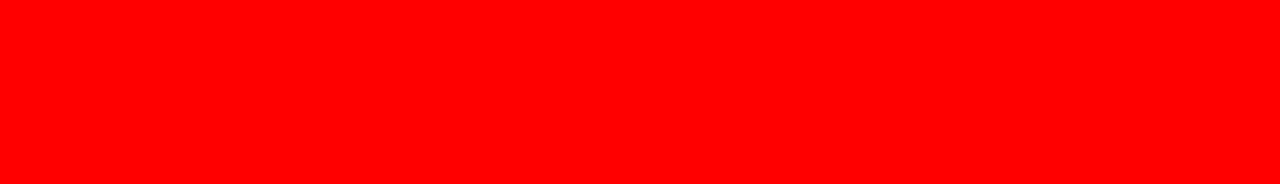
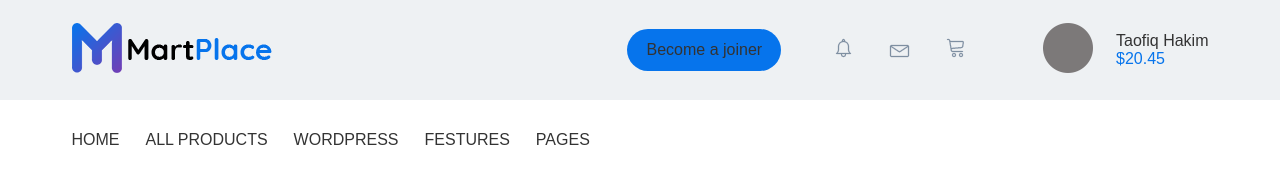
Before and after one commit to nairda9977/martplace, a website: page app/index.html in a window 1280 px wide. Drawn offline with nearby package versions, Linux system fonts and the light colour scheme; files that its build step writes are made by us from their sources.

Commit message:
added header

```diff
--- a/app/index.html
+++ b/app/index.html
@@ -4,10 +4,63 @@
     <meta charset="UTF-8">
     <meta name="viewport" content="width=device-width, initial-scale=1.0">
     <title>Document</title>
+    <link href="https://fonts.googleapis.com/css?family=Quicksand:500,700&display=swap" rel="stylesheet">
     <link rel="stylesheet" href="css/libs.min.css">
     <link rel="stylesheet" href="css/style.min.css">
 </head>
 <body>
+    <header class="header">
+    <div class="header__top">
+
+    <div class="container" >
+
+        <div class="header__top-inner">
+        <div class="header__logo">
+            <a class="header__img" href="#"><img src="images/logo.png" alt=""></a>
+            </div>
+        <div class="header__text">
+            <a class="joiner-link" href="#">Become a joiner</a>
+            </div>
+            <div class="header__profile">
+               <div class="portfolio">
+                   <a href="#"><img src="images/item1.png" alt=""></a>
+                   <a href="#"><img src="images/item2.png" alt=""></a>
+                   <a href="#"><img src="images/item3.png" alt=""></a>
+               </div>
+                <div class="header__foto">
+                    <a href="#"><img src="images/Ellipse%204.png" alt=""></a>
+                </div>
+                <div class="name">
+                    <a href="#">Taofiq Hakim</a>
+                    <a  class="header__cost"href="#">$20.45</a>
+                </div>
+            </div>
+
+            </div>
+
+        </div>
+
+        </div>
+        <div class="header__menu">
+           <div class="container">
+           <div class="header__menu-inner">
+            <nav class="menu">
+                <ul>
+                    <li><a href="#">HOME</a></li>
+                    <li><a href="#"> all products</a></li>
+                    <li><a href="#">wordpress</a></li>
+                    <li><a href="#">festures</a></li>
+                    <li><a href="#">Pages</a></li>
+                </ul>
+            </nav>
+            <div class="search">
+
+            </div>
+        </div>
+        </div>
+        </div>
+
+    </header>
 
 
 
--- /dev/null
+++ b/app/scss/_fonts.scss
@@ -0,0 +1,8 @@
+@font-face {
+  font-family: "Quicksand-Regular", sans-serif;
+
+  src: url("../fonts/Quicksand-Regular.woff") format("woff"),
+    url("../fonts/Quicksand-Regular.woff2") format("woff2");
+  font-weight: normal;
+  font-style: normal;
+}
--- /dev/null
+++ b/app/scss/_global.scss
@@ -0,0 +1,24 @@
+html{
+    box-sizing: border-box;
+}
+*, *::before, *::after{
+    box-sizing: inherit;
+}
+a{
+    display: inline-block;
+    text-decoration: none;
+    color: $text;
+}
+body{
+    font-family: "Quicksand-Regular", sans-serif;
+}
+ul, li{
+    list-style: none;
+    padding: 0;
+    margin: 0;
+}
+.container{
+    max-width: 1167px;
+    margin: 0 auto;
+    padding: 0 15px;
+}
--- /dev/null
+++ b/app/scss/_vars.scss
@@ -0,0 +1,4 @@
+$text:#333333;
+$blue:#0674ec;
+$bg:#eef1f3;
+$blue2:#153bc2;
--- a/app/scss/style.scss
+++ b/app/scss/style.scss
@@ -1,18 +1,60 @@
-html{
-    box-sizing: border-box;
-}
-*, *::before, *::after{
-    box-sizing: inherit;
-}
-.box{
-    padding: 20px;
-    margin: 40px;
-    overflow: hidden;
-    display: block;
-    background-color: #000;
+@import 'vars';
+@import 'global';
+@import 'fonts';
+.header__top{
+     background-color: $bg;
+
+.header__top-inner{
+    display: flex;
+    justify-content: space-between;
+    height: 100px;
+    align-items: center;
 
 }
-body{
-    background-color: red;
+    }
+.header__profile{
     display: flex;
+    align-items: center;
 }
+.portfolio{
+    margin-right: 47px;
+    a{
+        margin-right: 32px;
+
+    }
+}
+.header__text{
+    margin-left: auto;
+    margin-right: 54px;
+    a{
+       padding: 12px 19px;
+        background-color: $blue;
+        border-radius: 30px;
+    }
+}
+.name{
+    margin-left: 23px;
+    .header__cost{
+        display: block;
+        color: $blue;
+    }
+}
+.header__menu-inner{
+    display: flex;
+    justify-content: space-between;
+    height: 80px;
+    align-items: center;
+    ul{
+        display: flex;
+        text-align: center;
+    }
+    li{
+        display: inline-block;
+        &+li{
+            margin-left: 26px;
+        }
+    }
+    a{
+        text-transform: uppercase;
+    }
+}
--- a/gulpfile.js
+++ b/gulpfile.js
@@ -8,7 +8,7 @@ let gulp = require('gulp'),
     cssmin=require('gulp-cssmin');
 
  gulp.task('sass', function(){
-return gulp.src('app/scss/style.scss')
+return gulp.src('app/scss/**/*.scss')
     .pipe(sass({outputStyle:'compressed'}))
      .pipe(rename({suffix :'.min'}))
      .pipe(autoprefixer({
@@ -59,7 +59,7 @@ gulp.task('script', function(){
 
 
 gulp.task('watch', function(){
-    gulp.watch('app/scss/style.scss', gulp.parallel('sass'))
+    gulp.watch('app/scss/**/*.scss', gulp.parallel('sass'))
     gulp.watch('app/*.html', gulp.parallel('html'))
     gulp.watch('app/js/*.js', gulp.parallel('js'))
 })
```
Also changed, not shown: app/css/style.min.css, app/fonts/Quicksand-Regular.woff (added), app/fonts/Quicksand-Regular.woff2 (added), app/images/Ellipse 4.png (added), app/images/item1.png (added), app/images/item2.png (added), app/images/item3.png (added), app/images/logo.png (added), 1 other file.
